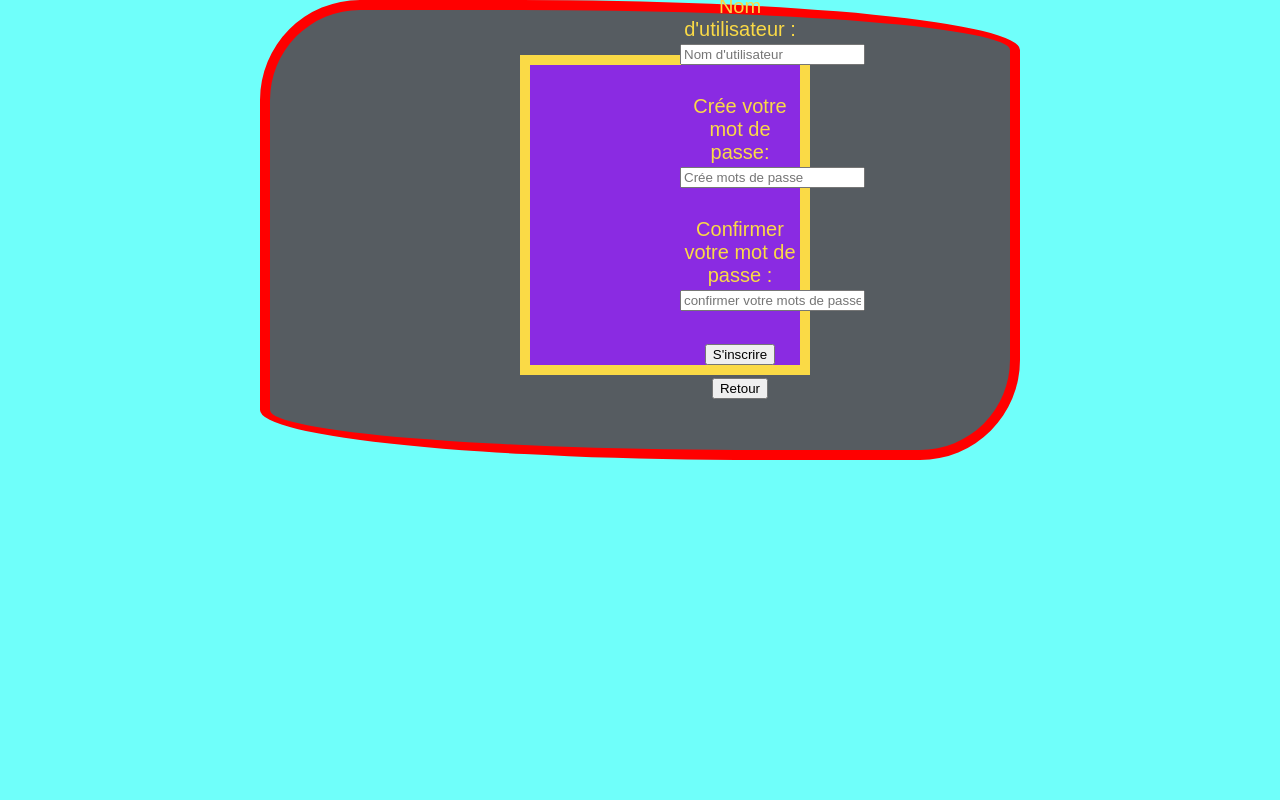
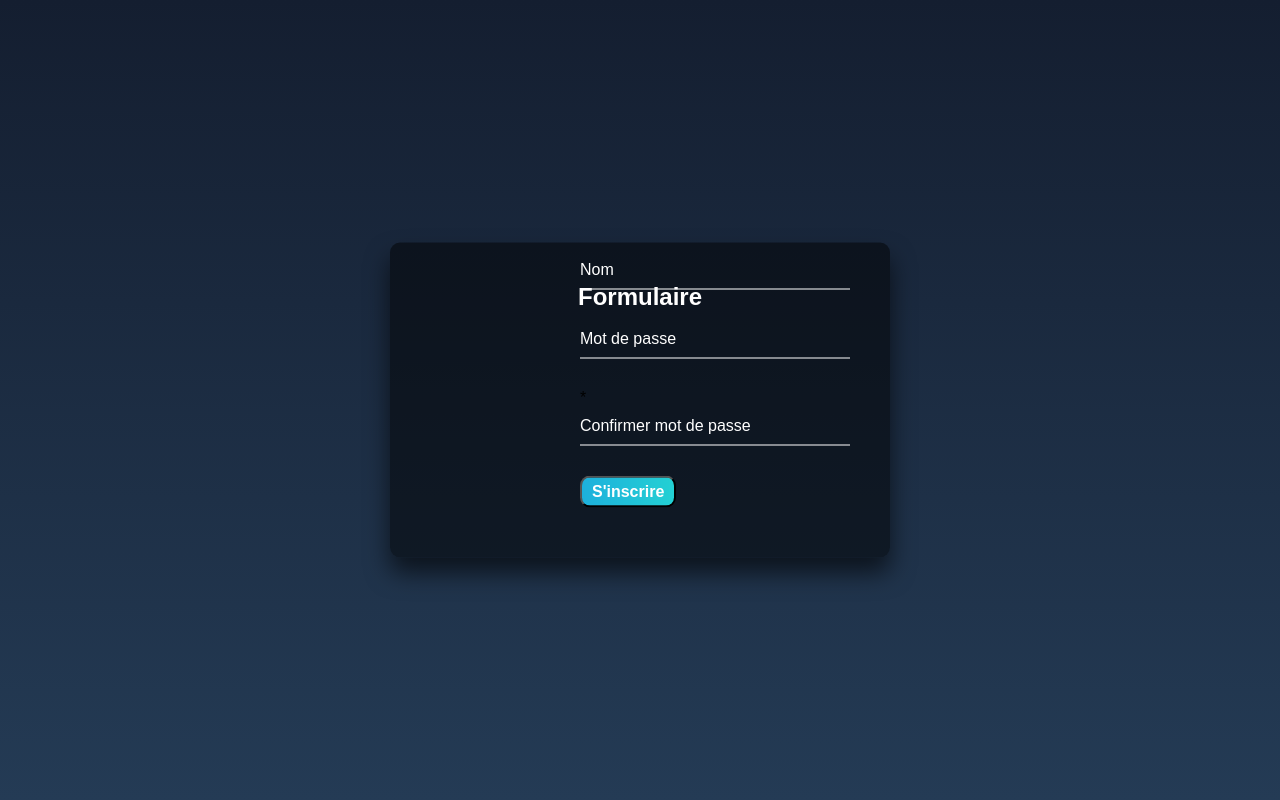
Before and after one commit to kylian-duval/TP_FINAL_PHP_MYSQL, a PHP site: page /inscrire.php in a window 1280 px wide. Run offline with PHP 8.4, Linux system fonts and the light colour scheme.

Commit message:
inscription

```diff
--- a/admin.php
+++ b/admin.php
@@ -193,7 +193,7 @@ connectionbdd(); ?>
                 $fileSize = $_FILES['afficheUplode']['size'];
 
                 if ($fileSize > $maxSize) {
-                    echo "les fichier est trop volumineus";
+                    echo "les fichier est trop volumineux";
                     die;
                 }
 
--- a/css.css
+++ /dev/null
@@ -1,211 +0,0 @@
-/*.menu{
-    background-color: blue;
-}
-nav a{
-    display: block;
-    text-decoration: none;
-    color: rgb(255, 255, 255);
-    border-bottom: 2px solid transparent;
-    padding: 10px 0px;
-}
-
-nav a:hover{
-    color: orange;
-    border-bottom: 2px solid rgb(70, 41, 150);
-}*/
-
-/*{
-    margin: 0px;
-    padding: 0px;
-    font-family: Avenir, sans-serif;
-}*/
-
-/*nav {
-    width: 100%;
-    margin: 0px auto 40px auto;
-    background-color: rgb(118, 152, 197);
-    position: sticky;
-    top: 0px;
-}
-
-nav ul {
-    list-style-type: none;
-    margin: auto;
-    width: 600px;
-}
-
-nav li {
-    float: left;
-    width: 20%;*/
-    /*100% divisé par le nombre d'éléments de menu*/
-    /*text-align: center;*/
-    /*Centre le texte dans les éléments de menu
-}*/
-
-/*Evite que le menu n'ait une hauteur nulle*/
-/*
-nav ul::after {
-    content: "";
-    display: table;
-    clear: both;
-}
-
-nav a {
-    display: block;*/
-    /*Toute la surface sera cliquable*/
-    /* text-decoration: none;
-    color: rgb(250, 250, 250);
-    border-bottom: 2px solid transparent;*/
-    /*Evite le décalage des éléments sous le menu à cause de la bordure en :hover*/
-    /*padding: 30px 0px;*/
-    /*Agrandit le menu et espace la bordure du texte*/
-    /*padding-right: -100px;
-}*/
-/*
-nav a:hover {
-    color: orange;
-    border-bottom: 6px solid gold;
-}*/
-
-.conteneur {
-    margin: 0px 20px;
-    height: 1500px;
-}
-
-.pading {
-    float: left;
-    width: 20%;
-    /*100% divisé par le nombre d'éléments de menu*/
-    /*padding: 30px 0px;*/
-    /*Agrandit le menu et espace la bordure du texte*/
-   /* padding-left: 60px;
-    height: 20px;*/
-}
-
-.inscrire {
-    position: relative;
-    top: 60px;
-    right: 50px;
-    height: 20px;
-}
-
-button {
-    background-color: transparent;
-    border: 1px solid transparent;
-    color: white;
-}
-
-.body {
-   position: fixed;
-}
-
-.bienvenu {
-    padding: 20px;
-    margin: 0 auto;
-    width: 700px;
-    height: 400px;
-    border-radius: 100px 500px / 100px 50px;
-    background-color: #565c61;
-    border: 10px solid red;
-}
-
-.centrer {
-    float: left;
-    height: 300px;
-    width: 270px;
-    margin-top: 25px;
-    margin-left: 230px;
-    background-color: #FF3366;
-    font-size: 20px;
-    text-align: center;
-    border-color: blue;
-    border: 10px solid;
-    -webkit-animation: random 15s infinite;
-    animation: random 15s infinite;
-}
-
-#myDIV {
-    background-color: blueviolet;
-    animation: mymove 5s infinite;
-}
-
-@keyframes mymove {
-    10% {
-        color: red;
-        border-color: red;
-    }
-    20% {
-        color: blue;
-        border-color: blue;
-    }
-    30% {
-        color: yellow;
-        border-color:yellow ;
-    }
-    40% {
-        color: violet;
-        border-color: violet;
-    }
-    50% {
-        color: tomato;
-        border-color: tomato;
-    }
-}
-
-.fun-color {
-    -webkit-animation: random 15s infinite;
-    animation: random 15s infinite;
-}
-
-@keyframes random {
-    15% {
-        background-color: #e3ff87;
-    }
-    30% {
-        background-color: #ff7c96;
-    }
-    45% {
-        background-color: #6ffffa;
-    }
-    60% {
-        background-color: #ef6b30;
-    }
-    75% {
-        background-color: #bf69b1;
-    }
-}
-
-.centrercontatact {
-    float: left;
-    height: 320px;
-    width: 270px;
-    position: relative;
-    top: 40px;
-    right: -80px;
-    /*margin-top:25px;
-        margin-left:25px;*/
-    font-size: 20px;
-    border-color: black;
-    -webkit-animation: test 15s infinite;
-    animation: test 15s infinite;
-    }
-
-
-textarea {
-    resize: both;
-    min-width: 500px;
-    min-height: 100px;
-    max-width: 500px;
-    max-height: 100px;
-}
-
-/*.boutonenoyer {
-    height: 50px;
-    width: 50px;
-    position: fixed;
-    bottom: 215px;
-    right: 670px;
-}*/
-body{
-    margin:0px;
-}
--- /dev/null
+++ b/inscrire.css
@@ -0,0 +1,183 @@
+html {
+    height: 100%;
+  }
+  body {
+    margin:0;
+    padding:0;
+    font-family: sans-serif;
+    background: linear-gradient(#141e30, #243b55);
+  }
+
+  .login-box {
+    position: absolute;
+    top: 50%;
+    left: 50%;
+    width: 500px;
+    padding: 40px;
+    transform: translate(-50%, -50%);
+    background: rgba(0,0,0,.5);
+    box-sizing: border-box;
+    box-shadow: 0 15px 25px rgba(0,0,0,.6);
+    border-radius: 10px;
+  }
+
+  .login-box h2 {
+    margin: 0 0 30px;
+    padding: 0;
+    color: #fff;
+    text-align: center;
+  }
+
+  .login-box .user-box {
+    position: relative;
+  }
+
+  .login-box .user-box input {
+    width: 100%;
+    padding: 10px 0;
+    font-size: 16px;
+    color: #fff;
+    margin-bottom: 30px;
+    border: none;
+    border-bottom: 1px solid #fff;
+    outline: none;
+    background: transparent;
+  }
+  .login-box .user-box label {
+    position: absolute;
+    top:0;
+    left: 0;
+    padding: 10px 0;
+    font-size: 16px;
+    color: #fff;
+    pointer-events: none;
+    transition: .5s;
+  }
+
+  .login-box .user-box input:focus ~ label,
+  .login-box .user-box input:valid ~ label {
+    top: -20px;
+    left: 0;
+    color: #03e9f4;
+    font-size: 12px;
+  }
+
+  .login-box form a {
+    position: relative;
+    display: inline-block;
+    padding: 10px 20px;
+    color: #03e9f4;
+    font-size: 16px;
+    text-decoration: none;
+    text-transform: uppercase;
+    overflow: hidden;
+    transition: .5s;
+    margin-top: 40px;
+    letter-spacing: 4px
+  }
+
+  .login-box a:hover {
+    background: #03e9f4;
+    color: #fff;
+    border-radius: 5px;
+    box-shadow: 0 0 5px #03e9f4,
+                0 0 25px #03e9f4,
+                0 0 50px #03e9f4,
+                0 0 100px #03e9f4;
+  }
+
+  .login-box a span {
+    position: absolute;
+    display: block;
+  }
+
+  .login-box a span:nth-child(1) {
+    top: 0;
+    left: -100%;
+    width: 100%;
+    height: 2px;
+    background: linear-gradient(90deg, transparent, #03e9f4);
+    animation: btn-anim1 1s linear infinite;
+  }
+
+  @keyframes btn-anim1 {
+    0% {
+      left: -100%;
+    }
+    50%,100% {
+      left: 100%;
+    }
+  }
+
+  .login-box a span:nth-child(2) {
+    top: -100%;
+    right: 0;
+    width: 2px;
+    height: 100%;
+    background: linear-gradient(180deg, transparent, #03e9f4);
+    animation: btn-anim2 1s linear infinite;
+    animation-delay: .25s
+  }
+
+  @keyframes btn-anim2 {
+    0% {
+      top: -100%;
+    }
+    50%,100% {
+      top: 100%;
+    }
+  }
+
+  .login-box a span:nth-child(3) {
+    bottom: 0;
+    right: -100%;
+    width: 100%;
+    height: 2px;
+    background: linear-gradient(270deg, transparent, #03e9f4);
+    animation: btn-anim3 1s linear infinite;
+    animation-delay: .5s
+  }
+
+  @keyframes btn-anim3 {
+    0% {
+      right: -100%;
+    }
+    50%,100% {
+      right: 100%;
+    }
+  }
+
+  .login-box a span:nth-child(4) {
+    bottom: -100%;
+    left: 0;
+    width: 2px;
+    height: 100%;
+    background: linear-gradient(360deg, transparent, #03e9f4);
+    animation: btn-anim4 1s linear infinite;
+    animation-delay: .75s
+  }
+
+  @keyframes btn-anim4 {
+    0% {
+      bottom: -100%;
+    }
+    50%,100% {
+      bottom: 100%;
+    }
+  }
+  .button {
+    padding: 5px 10px;
+    border-radius: 10px;
+    background: linear-gradient(to right, #1db0dc, #23d0d3);
+    color: #fff;
+    cursor: pointer;
+    text-decoration: none;
+    font-size: 1em;
+    font-weight: bold;
+    transition: all 0.3s ease 0s;
+    filter: hue-rotate(0deg) saturate(1);
+  }
+  .button:hover,
+  .button:focus {
+      filter: hue-rotate(10deg) saturate(1.2);
+  }
--- a/inscrire.php
+++ b/inscrire.php
@@ -5,37 +5,33 @@
     <meta charset="UTF-8">
     <meta name="viewport" content="width=device-width, initial-scale=1.0">
     <title>Document</title>
-    <link rel="stylesheet" href="css.css">
+    <link rel="stylesheet" href="inscrire.css">
     <?php include "fonction.php";
     connectionbdd(); ?>
 </head>
 <?php if (isset($_SESSION['login'])) { ?>
+<body>
+        <h4>vous êtes déja inscrit</h4>
 
-    <body>
-        <?php menuco($BDD); ?>
-        <h4>vous etes déja inscrit</h4>
-    </body>
 <?php } else { ?>
-
-    <body class="fun-color">
-        <div class="bienvenu">
-            <div class="centrer" id='myDIV'>
+        <div class="login-box">
+            <h2>Formulaire</h2>
                 <form action="" method="POST">
-                    <p>
-                        <span>Nom d'utilisateur :</span>
-                        <input type="text" name="LOGIN" placeholder="Nom d'utilisateur" required>
-                    </p>
-                    <p>
-                        <span>Crée votre mot de passe:</span>
-                        <input type="password" name="MDP" placeholder="Crée mots de passe" required>
-                    </p>
-                    <p>
-                        <span>Confirmer votre mot de passe :</span>
-                        <input type="password" name="CONFMDP" placeholder="confirmer votre mots de passe" required>
-                    </p>
-                    <p><input type="submit" value="S'inscrire" /> <INPUT TYPE="BUTTON" VALUE="Retour" onclick="window.location.href = 'index.php';"></p>
+                <div class="user-box">
+                        <input type="text" name="LOGIN" required>
+                        <label>Nom</label>
+                </div>
+                <div class="user-box">
+                        <input type="password" name="MDP" required>
+                        <label>Mot de passe</label>*
+                </div>
+                <div class="user-box">
+                        <input type="password" name="CONFMDP" required>
+                        <label>Confirmer mot de passe</label>
+                </div>
+                <form action="" method="post">
+                <input class="button" type="submit" name="deco" value="S'inscrire">
                 </form>
-            </div>
         </div>
     </body>
 <?php
--- a/menu.css
+++ b/menu.css
@@ -54,8 +54,8 @@
     text-align: center;
   }
   body{
-    height:100vh;
-    /*background-image:url(https://wallpapercave.com/wp/wp2757890.gif);*/
+    /*height:100vh;
+    background-image:url(https://wallpapercave.com/wp/wp2757890.gif);*/
     font-family: arial;
     margin-top:0;
     /*background-image: linear-gradient(to left bottom, #060f18, #101e28, #142c38, #163b49, #174b58, #185b68, #1a6d76, #1f7e84, #279496, #33aba6, #42c2b5, #55dac3);*/
@@ -89,15 +89,12 @@
   .button {
       padding: 5px 10px;
       border-radius: 10px;
-      /* les dégradés en question */
-      /*border-image: linear-gradient(to right, #1db0dc, #23d0d3);*/
       background: linear-gradient(to right, #1db0dc, #23d0d3);
       color: #fff;
       cursor: pointer;
       text-decoration: none;
       font-size: 1em;
       font-weight: bold;
-      /* On prévoit une transition pour l'effet au survol */
       transition: all 0.3s ease 0s;
       filter: hue-rotate(0deg) saturate(1);
   }
@@ -109,3 +106,6 @@
     float:right;
     margin:5.5% 0% 0% 0%;
   }
+  img{
+    width:500px;
+  }
--- a/mon_compte.php
+++ b/mon_compte.php
@@ -40,7 +40,7 @@
                 $MDP = $_POST['ConfiMdp'];
                 $BDD->query("UPDATE `user` SET `password`= '$MDP' WHERE  id_user = '$id_user' ");
             } else {
-                echo 'les 2 mots de passe ne son pas itentique';
+                echo 'les 2 mots de passe ne sont pas identique';
             }
         }
 
```
